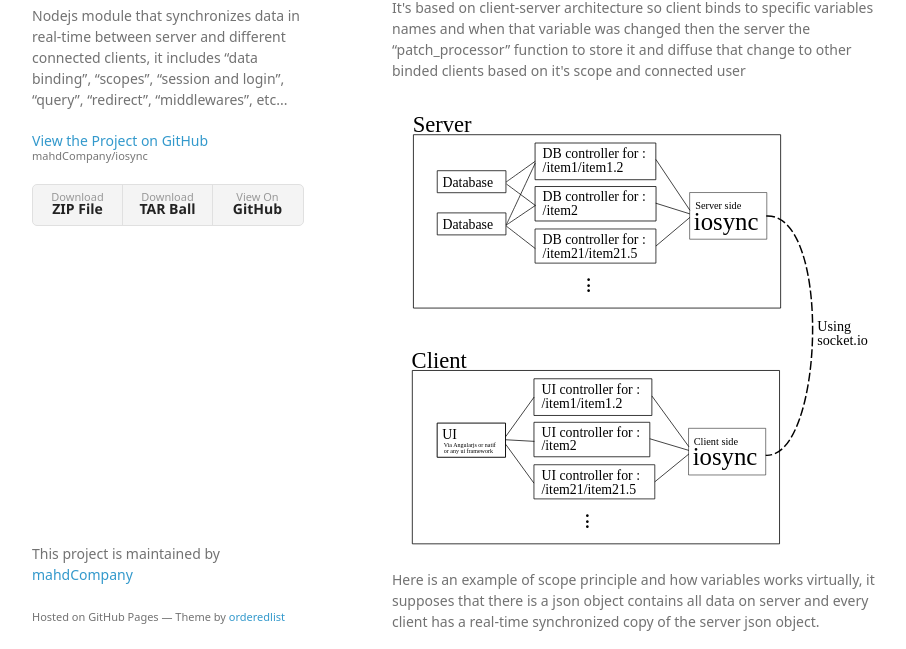
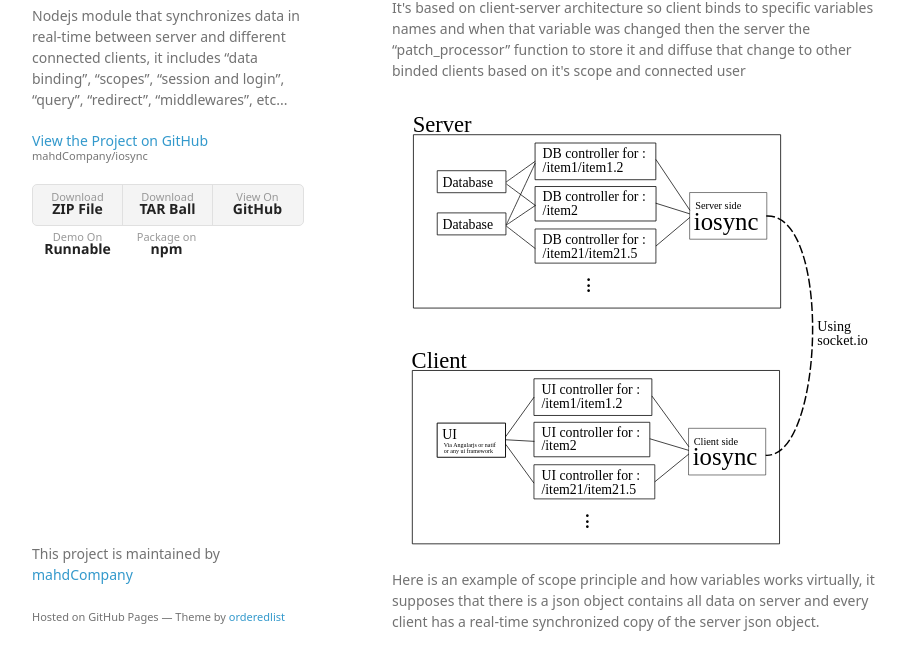
Before and after one commit to mahd-dev/iosync, a plain HTML site: page index.html in a window 1280 px wide. Shown: the part 104-753 px from the top of the page, without its empty margins (178-1084 px from the left). Drawn offline with Linux system fonts and the light colour scheme; a web font is replaced by a local one.

Commit message:
added demo and npm link

```diff
--- a/index.html
+++ b/index.html
@@ -25,6 +25,8 @@
           <li><a href="https://github.com/mahdCompany/iosync/zipball/master">Download <strong>ZIP File</strong></a></li>
           <li><a href="https://github.com/mahdCompany/iosync/tarball/master">Download <strong>TAR Ball</strong></a></li>
           <li><a href="https://github.com/mahdCompany/iosync">View On <strong>GitHub</strong></a></li>
+          <li><a href="http://code.runnable.com/VpjqJuHit0AHeNJ7/iosync-for-node-js-real-time-and-socket-io">Demo On <strong>Runnable</strong></a></li>
+          <li><a href="https://www.npmjs.com/package/iosync">Package on <strong>npm</strong></a></li>
         </ul>
       </header>
       <section>
@@ -222,6 +224,9 @@ connected and it's not recommended to store sessions in the RAM ) :</p>
 to <a href="http://localhost:3000/">http://localhost:3000</a> in two
 different browsers and write in the input it will automatically
 update the other browser input value<br><br>
+</p>
+<p>
+  Or you can see <a href="http://code.runnable.com/VpjqJuHit0AHeNJ7/iosync-for-node-js-real-time-and-socket-io" target="_blank">Runnable</a> for a working demo
 </p>
 <h1>API :</h1>
 <h2>Server side :</h2>
```
